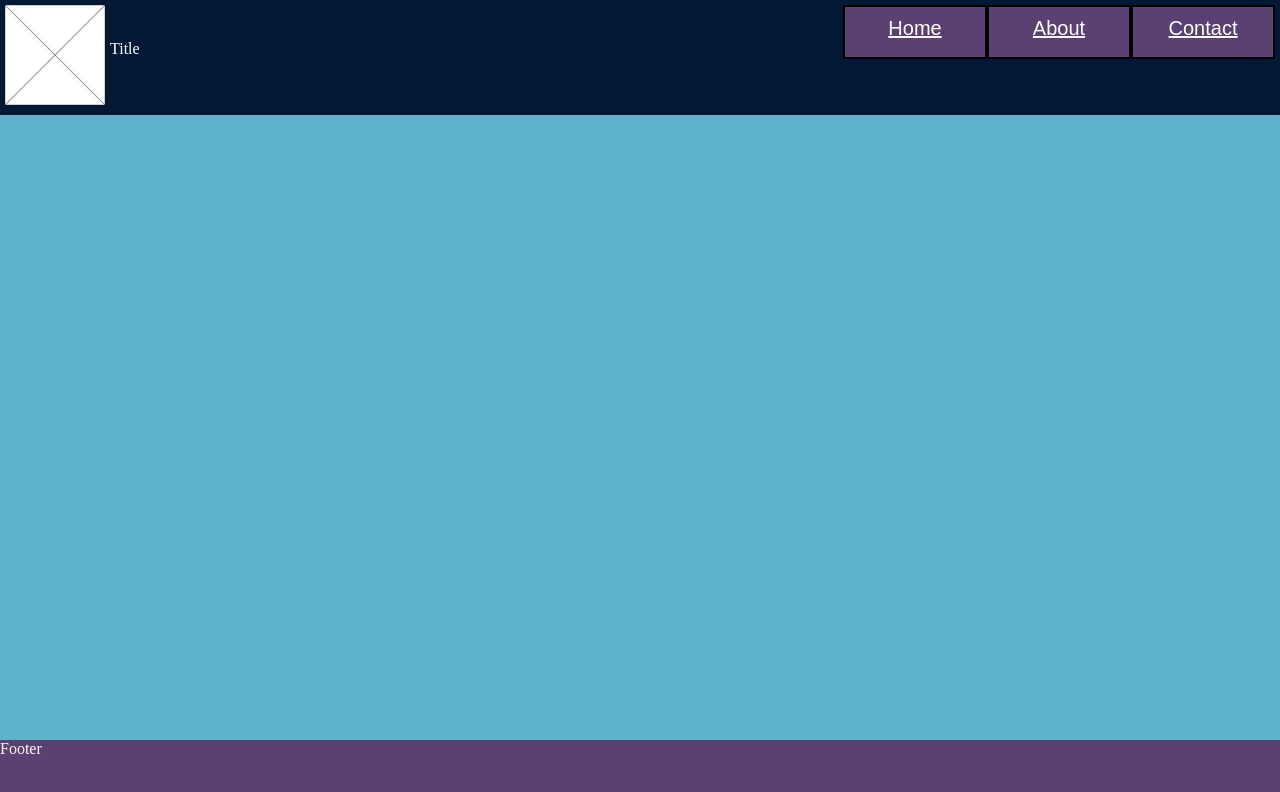
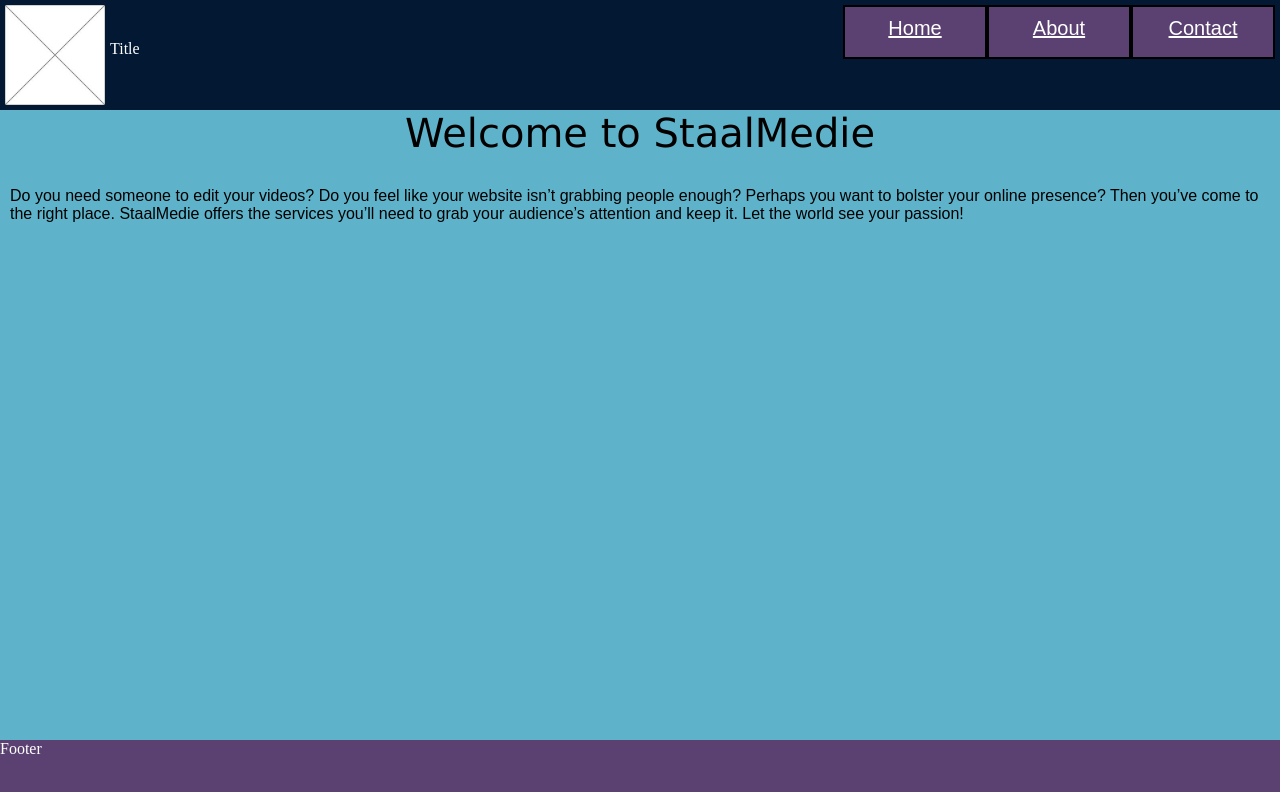
Before and after one commit to MadsStaalMedia/SemesterProjekt, a plain HTML site: page index.html in a window 1280 px wide. Drawn offline with Linux system fonts and the light colour scheme.

Commit message:
Further fixed Header

```diff
--- a/css/styles.css
+++ b/css/styles.css
@@ -1,18 +1,21 @@
 body {
+    margin: 0px;
+    padding: 0px;
+    width: 100%;
     background-color: rgb(94, 179, 202);
     color: rgb(0, 0, 0);
 }
 
 .header {
-    position: fixed;
+    position: sticky;
     top: 0px;
     left: 0px;
-    min-height: 60px;
+    min-height: 110px;
     height: auto;
     width: 100%;
     max-width: none;
     margin: auto;
-    padding-bottom: 5px;
+    padding: 0px;
     background-color: rgb(3, 25, 51);
     color: rgb(255, 255, 255);
 }
--- a/index.html
+++ b/index.html
@@ -31,6 +31,23 @@
 
         </header>
 
+        <main class="main">
+
+            <div class="main__h1">
+                Welcome to StaalMedie
+            </div>
+            <p class="main__p">
+                Do you need someone to edit your videos? Do you feel like your website isn’t grabbing people enough? Perhaps you want to bolster your online presence?
+
+                Then you’ve come to the right place. StaalMedie offers the services you’ll need to grab your audience’s attention and keep it. Let the world see your passion!
+
+            </p>
+            <div class="main__h2">
+
+            </div>
+
+        </main>
+
         <footer class="footer">Footer</footer>
 
     </body>
```
